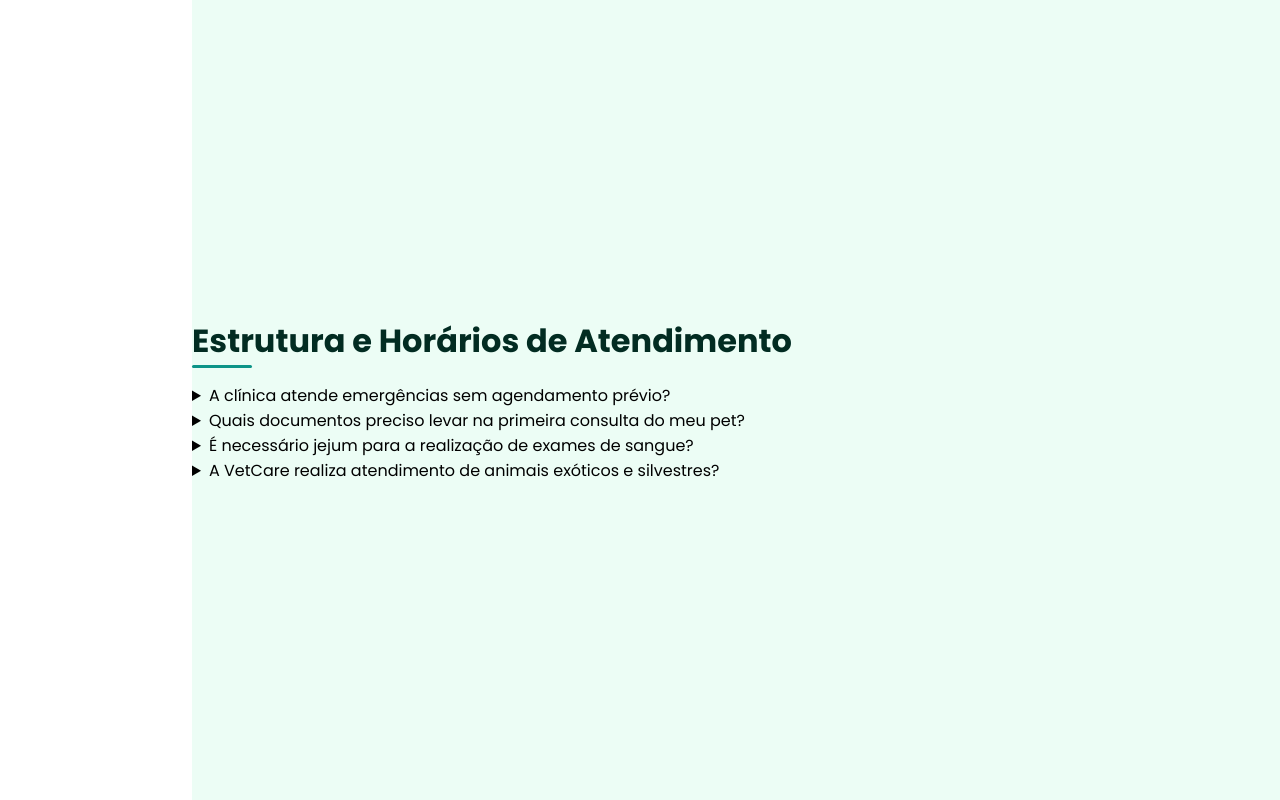
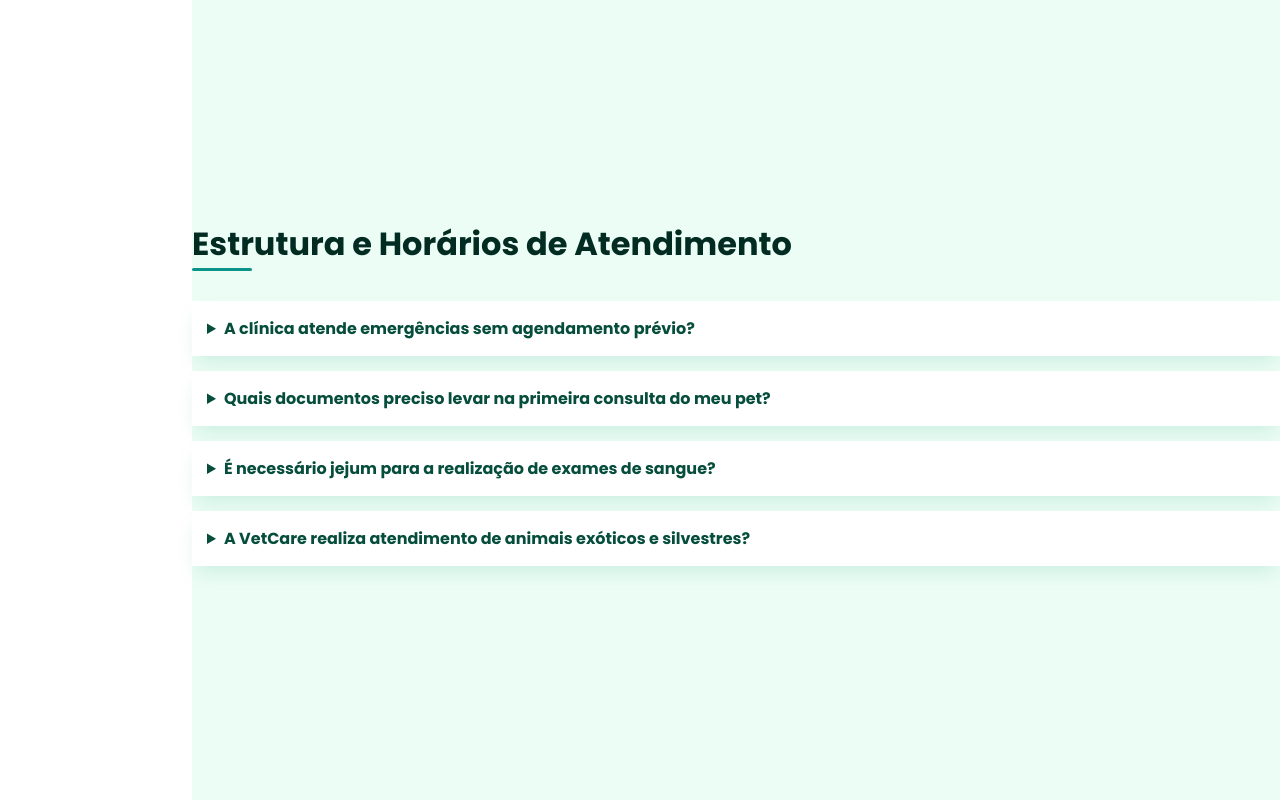
Before and after one commit to samuel-soarde/VetCare, a plain HTML site: page index.html in a window 1280 px wide. Shown: the part 3200-4000 px from the top of the page. Drawn offline with Linux system fonts and the light colour scheme.

Commit message:
ADD: Finalização do FAQ

```diff
--- a/css/style.css
+++ b/css/style.css
@@ -178,3 +178,19 @@
 .section-clinica#faq .section-clinica__container {
     flex-direction: column;
 }
+
+.faq {
+    padding: 15px;
+    background-color: white;
+    margin: 15px 0;
+    box-shadow: var(--shadow-card);
+}
+
+.faq:hover {
+    box-shadow: var(--shadow-hover);
+}
+
+.faq__title {
+    color: var(--color-sidebar-bg);
+    font-weight: bolder;
+}
```
